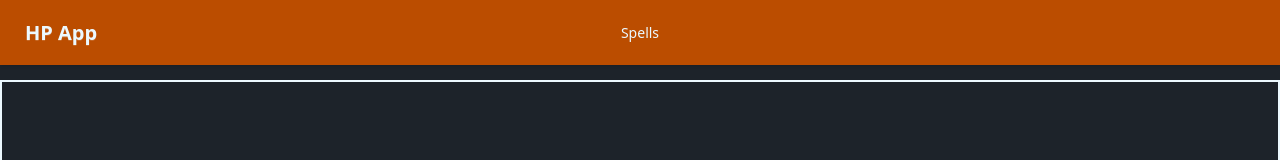
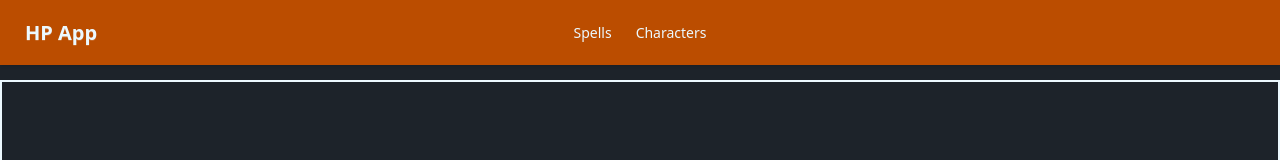
Before and after one commit to cristiancajiaos/hp-app, an Angular app: page /main in a window 1280 px wide. Shown: the top 160 px of the page. Built offline with nearby package versions, Linux system fonts and the light colour scheme.

Commit message:
Agregado link en el header a vista CharactersHome

```diff
--- a/src/app/layouts/main-layout/main-header/main-header.html
+++ b/src/app/layouts/main-layout/main-header/main-header.html
@@ -10,6 +10,9 @@
         <li>
           <a routerLink="/spells">Spells</a>
         </li>
+        <li>
+          <a routerLink="/characters">Characters</a>
+        </li>
       </ul>
     </div>
     <a routerLink="/main" class="btn btn-ghost text-xl">HP App</a>
@@ -19,6 +22,9 @@
       <li>
         <a routerLink="/spells">Spells</a>
       </li>
+      <li>
+          <a routerLink="/characters">Characters</a>
+        </li>
     </ul>
   </div>
   <div class="navbar-end">
```
